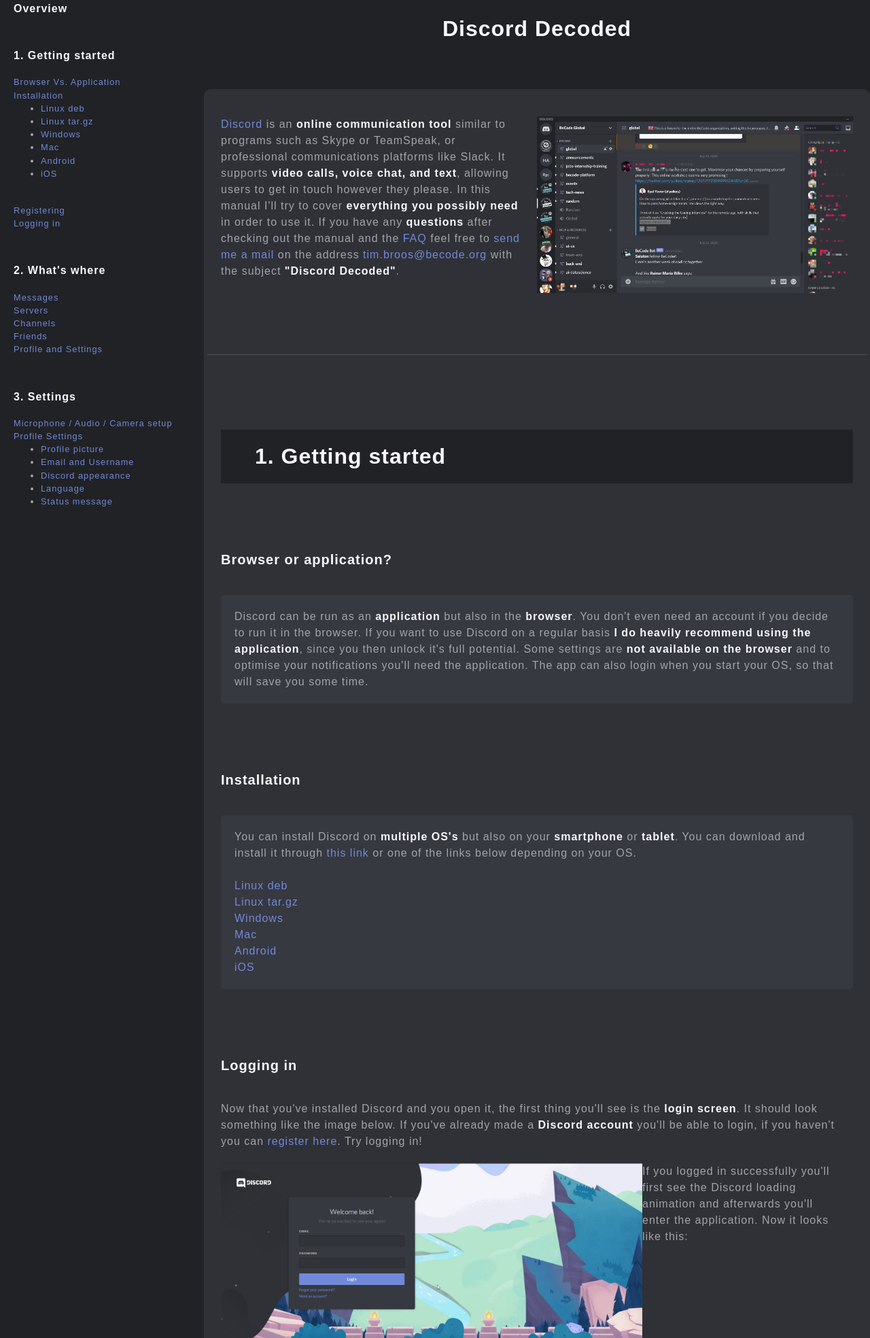
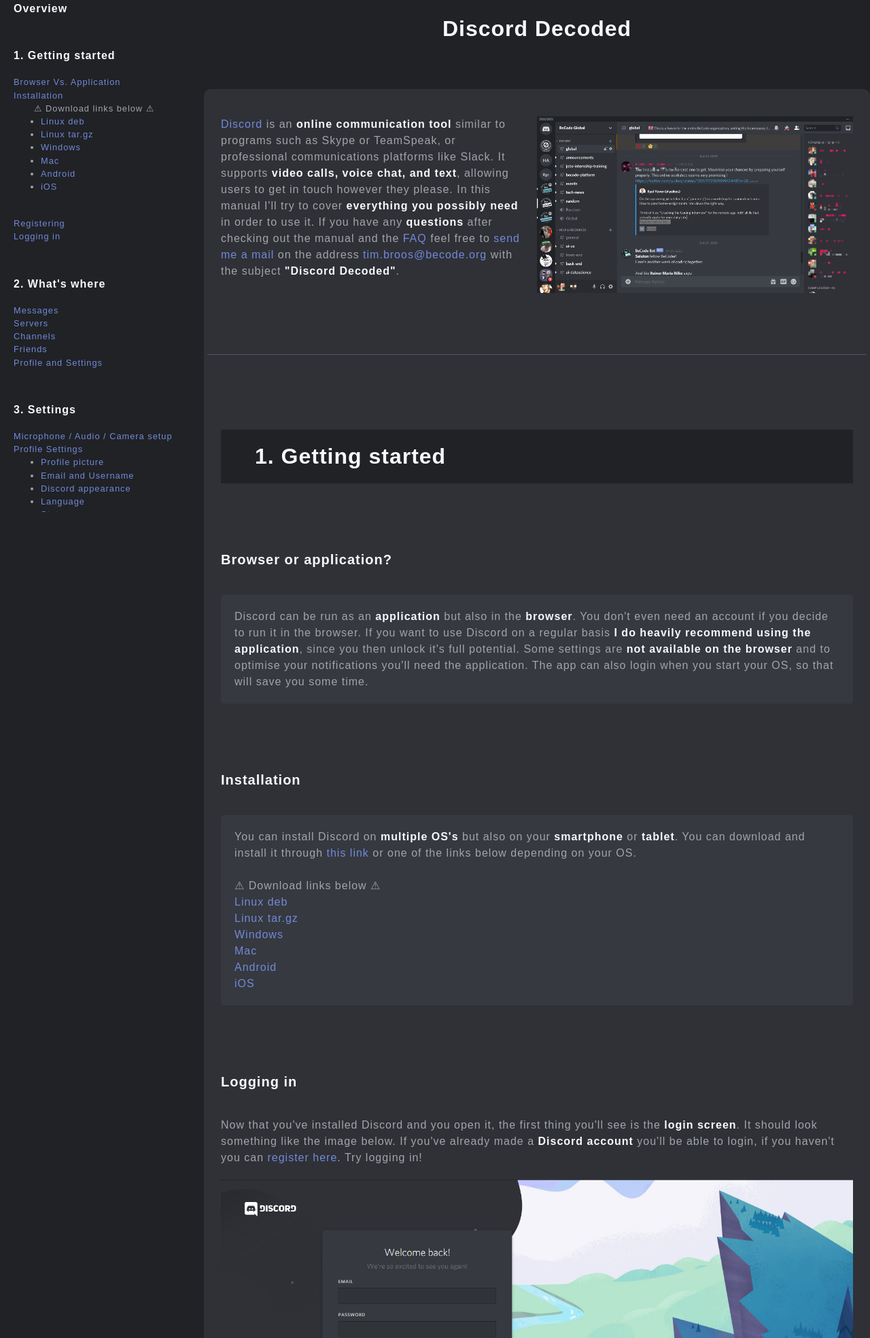
Before and after one commit to becodeorg/Discord-Decoded, a plain HTML site: page index.html in a window 1280 px wide. Shown: the part 47-2015 px from the top of the page at 68% size. Drawn offline with nearby package versions, Linux system fonts and the light colour scheme.

Commit message:
fix minor style issues

```diff
--- a/index.html
+++ b/index.html
@@ -13,6 +13,7 @@
     <a href="#gettingStarted">Browser Vs. Application</a><br>
     <a href="#install">Installation</a><br>
     <ul class="menuList">
+        <span class="warning">⚠ Download links below ⚠</span><br>
         <li><a href="https://discord.com/api/download?platform=linux&format=deb">Linux deb</a></li>
         <li><a href="https://discord.com/api/download?platform=linux&format=tar.gz">Linux tar.gz</a></li>
         <li><a href="https://discord.com/api/download?platform=win">Windows</a></li>
@@ -116,6 +117,7 @@
                 <li><a href="#gettingStarted">Browser Vs. Application</a></li>
                 <li><a href="#install">Installation</a></li>
                 <ul class="smallList">
+                    <li>⚠ Download links below ⚠</li>
                     <li><a href="https://discord.com/api/download?platform=linux&format=deb">Linux deb</a></li>
                     <li><a href="https://discord.com/api/download?platform=linux&format=tar.gz">Linux tar.gz</a></li>
                     <li><a href="https://discord.com/api/download?platform=win">Windows</a></li>
@@ -229,14 +231,14 @@
             <p class="list">Discord can be run as an <span class="emphasis">application</span> but also in the <span class="emphasis">browser</span>. You don't even need an account if you decide to run it in the browser. If you want to use Discord on a regular basis <span class="emphasis">I do heavily recommend using the application</span>, since you then unlock it's full potential. Some settings are <span class="emphasis">not available on the browser</span> and to optimise your notifications you'll need the application. The app can also login when you start your OS, so that will save you some time.</p>
             <h5 id="install">Installation</h5>
             <p class="list">You can install Discord on <span class="emphasis">multiple OS's</span> but also on your <span class="emphasis">smartphone</span> or <span class="emphasis">tablet</span>. You can download and install it through <a href="https://discord.com/new/download" target="_blank">this link</a> or one of the links below depending on your OS.
-                <br><br><a href="https://discord.com/api/download?platform=linux&format=deb" target="_blank">Linux deb</a>
+                <br><br><span>⚠ Download links below ⚠</span><br><a href="https://discord.com/api/download?platform=linux&format=deb" target="_blank">Linux deb</a>
                 <br><a href="https://discord.com/api/download?platform=linux&format=tar.gz" target="_blank">Linux tar.gz</a>
                 <br><a href="https://discord.com/api/download?platform=win" target="_blank">Windows</a>
                 <br><a href="https://discord.com/api/download?platform=osx" target="_blank">Mac</a>
                 <br><a href="https://play.google.com/store/apps/details?id=com.discord" target="_blank">Android</a><br><a href="https://itunes.apple.com/us/app/discord-chat-for-games/id985746746">iOS</a></p>
             <h5 id="login">Logging in</h5>
             <p>Now that you've installed Discord and you open it, the first thing you'll see is the <span class="emphasis">login screen</span>. It should look something like the image below. If you've already made a <span class="emphasis">Discord account</span> you'll be able to login, if you haven't you can <a href="https://discord.com/register" target="_blank">register here</a>. Try logging in!</p>
-            <img src="img/login.png" class="leftResize col-lg-8 colFix  bigSpace" alt="discord login screen">
+            <img src="img/login.png" class="leftResize col-lg-12 colFix bigSpace" alt="discord login screen">
             <p class="col-lg-4 colFix">If you logged in successfully you'll first see the Discord loading animation and afterwards you'll enter the application. Now it looks like this:</p>
             <img src="img/firstView.png" class="col-lg-8 colFix leftResize bigSpace" alt="discord first view">
             <p class="col-lg-4 colFix">Before we can start exploring all the features, you first need to <a href="#serverJoin" target="_blank">join a server</a> or <a href="#serverMake" target="_blank">make a server</a>. After you've done that you'll get a view that looks like the following image, you're now ready to explore Discord.</p>
@@ -258,7 +260,7 @@
             <img src="img/whereServerList.png" class="col-lg-6 colFix leftResize bigSpace">
             <h5 id="whereChannels">Channels</h5>
             <p>Each server typically has <span class="emphasis">1 voice channel and 1 text channel at least</span>, but a lot of them have <span class="emphasis">more</span>. Voice channels are meant to communicate through <span class="emphasis">voice activity</span> and text channels through <span class="emphasis">text</span>. If you want to know more about them, check out the <a href="#channel">channel</a> section. In any case, you can find them in the <span style="color:greenyellow">green</span> area on every server. Voice channels have a leading speaker 🔊 icon and text channels have a leading hashtag <span class="emphasis">#</span>.</p>
-            <img src="img/whereChannels.png" class="leftResize col-lg-8 colFix bigSpace">
+            <img src="img/whereChannels.png" class="leftResize col-lg-12 colFix bigSpace">
             <h5 id="whereFriends">Friends</h5>
             <p class="col-lg-6 colFix">To go to your friends you have to <span class="emphasis">click</span> on the <span style="color:yellow">home</span> button and then on the <span style="color:greenyellow">friends</span> button. You'll then see your <span class="emphasis">friends list</span>, if it's empty and you want to <span class="emphasis">add some friends,</span> <a href="#">click here</a> to find out how to do that. In the <span style="color:dodgerblue">blue</span> section you can <span class="emphasis">toggle</span> between your online / pending / blocked and all friends. If you want to <span class="emphasis">find out more</span> about friends <a href="#">click here</a>.</p>
             <img src="img/whereFriends.png" class="col-lg-6 colFix leftResize bigSpace">
--- a/style.css
+++ b/style.css
@@ -213,6 +213,10 @@
     margin-left: 300px;
 }
 
+.warning{
+    margin-left: -10px;
+}
+
 @media only screen and (max-width: 800px) {
     .sideBar{
         display: none;
```
